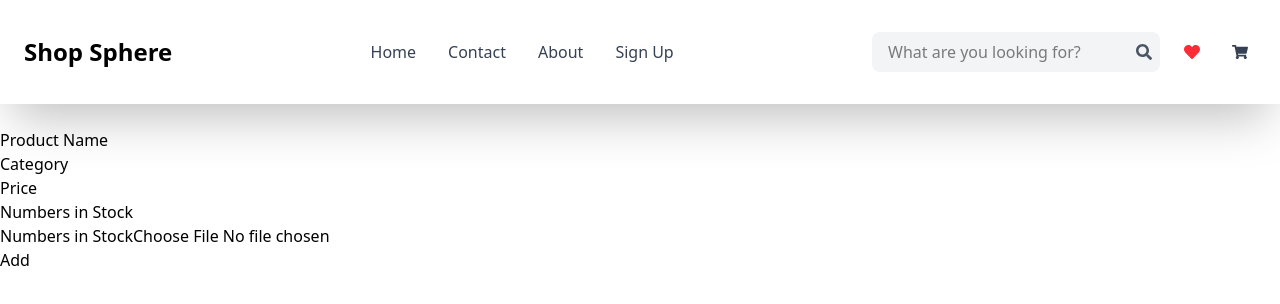
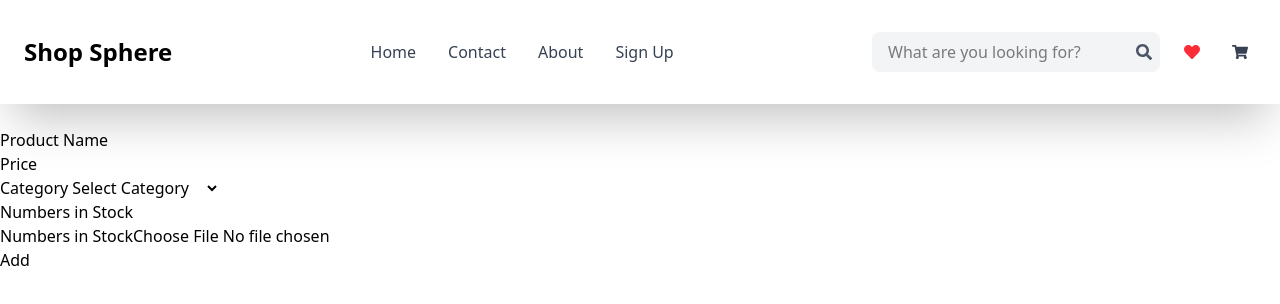
Before and after one commit to niyomugaboetiene/ecommerce-app, a React (Vite) app: page /add in a window 1280 px wide. Shown: the top 304 px of the page. Built offline with nearby package versions, Linux system fonts and the light colour scheme.

Commit message:
implementing about product routes

```diff
--- a/src/pages/AddProduct.jsx
+++ b/src/pages/AddProduct.jsx
@@ -10,9 +10,9 @@ const AddProduct = () => {
     const [error, setError] = useState("");
     const [success, setSuccess] = useState("")
     const [image, setImage] = useState(null);
+    const categories = ["Speaker", "Women's Fashion", "Phones", "Shoes", "Men's Fashion", "Medecine", "Baby's & Toys", "Heath & Beauty", "Electronics"];
 
     const Add = async() => {
-
         if (!product_name || !category || !price || !stock || !image) {
             alert("All fields are required");
             return;
@@ -32,6 +32,10 @@ const AddProduct = () => {
                headers: { "Content-Type": "multipart/form-data" },
             });
 
+            setSuccess("Product added successfully");
+            setTimeout(() => {
+                setSuccess("");
+            }, 6000);
             setIsLoading(false);
         } catch (error) {
             console.error("ERROR:", error.message);
@@ -56,16 +60,19 @@ const AddProduct = () => {
                     />
                 </div>
                  <div>
-                    <label>Category</label>
-                    <input type="text"
-                       onChange={(e) => setCategory(e.target.value)}
+                    <label>Price</label>
+                    <input type="number"
+                       onChange={(e) => setPrice(e.target.value)}
                      />
                  </div>
                  <div>
-                   <label>Price</label>
-                   <input type="number"
-                       onChange={(e) => setPrice(e.target.value)}
-                    />
+                   <label>Category</label>
+                   <select onChange={(e) => setCategory(e.target.value)}>
+                        <option value="">Select Category</option>
+                        {categories.map((cat, idx) => (
+                            <option key={idx} value={cat}>{cat}</option>
+                        ))}
+                   </select>
                  </div>
                   <div>
                       <label>Numbers in Stock</label>
@@ -83,6 +90,7 @@ const AddProduct = () => {
 
                 <button onClick={Add}>{isLoaing ? "Adding.." : "Add"}</button>
                 {error && (<p>{error}</p>)}
+                {success && (<p>{success}</p>)}
             </div>
         </div>
     )
--- a/src/pages/AllOurProduct.jsx
+++ b/src/pages/AllOurProduct.jsx
@@ -51,6 +51,8 @@ const OurProduct = () => {
                        <p className="text-center text-xs text-gray-600">{new Date(item.date).toLocaleDateString()}</p>
                        <p className="text-center text-xs text-gray-600">Stock: {item.stock}</p>
                    </div>
+                   <p className="text-center text-sm text-gray-600 font-bold">${item.price}</p>
+
 
                     {isHoveredIndex === idx && (
                         <div className="flex justify-center mt-5">
--- a/src/pages/newProducts.jsx
+++ b/src/pages/newProducts.jsx
@@ -49,7 +49,7 @@ const FlashSales = () => {
                        <p className="text-center text-xs text-gray-600">{new Date(item.date).toLocaleDateString()}</p>
                        <p className="text-center text-xs text-gray-600">Stock: {item.stock}</p>
                    </div>
-
+                     <p className="text-center text-sm text-gray-600 font-bold">${item.price}</p>
                      {isHoveredIndex === idx && (
                                 <div className="flex justify-center">
                                     <button className="mt-4 flex items-center gap-3 bg-blue-500 px-6 py-3 text-white rounded-lg hover:bg-blue-600">
```
Also changed, not shown: 1 other file (tests, documents, lock files or other folders).
